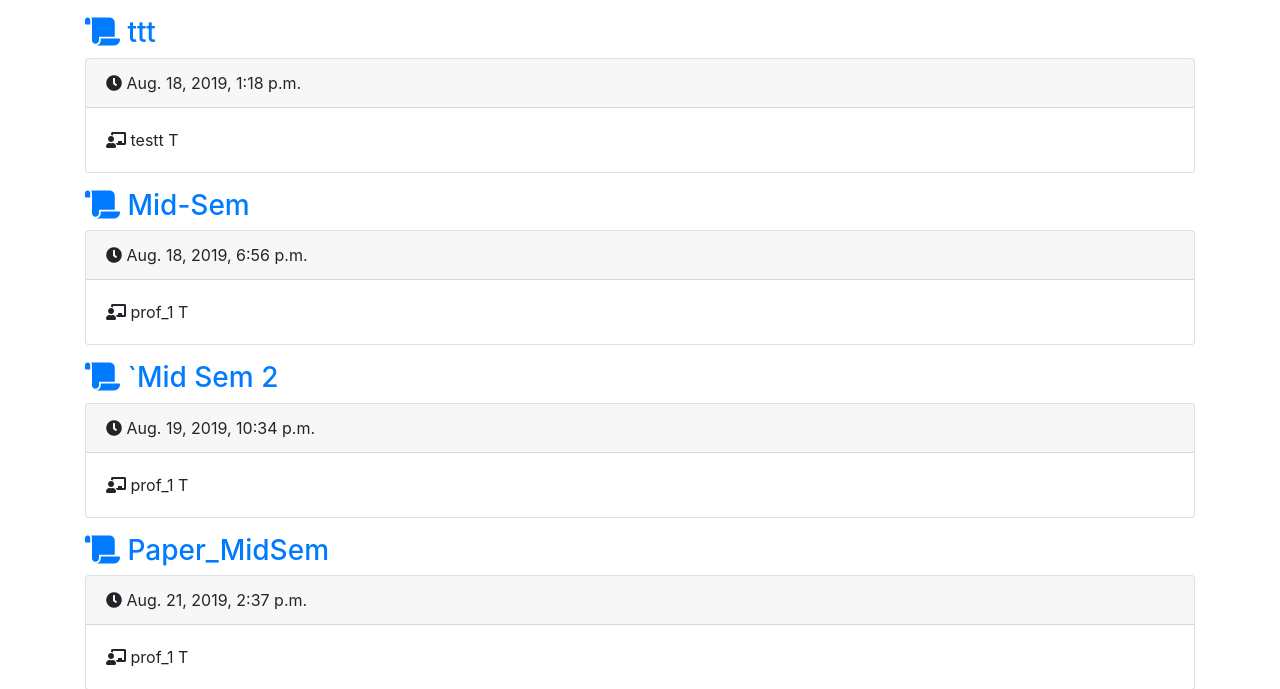
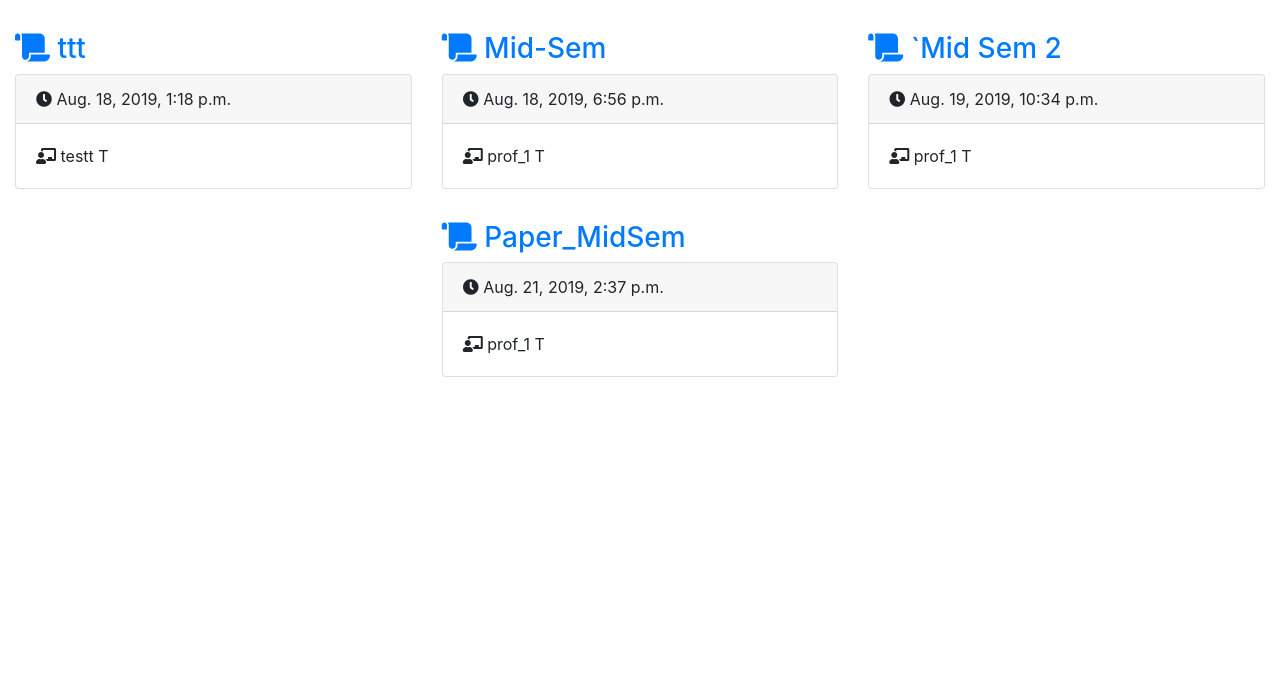
Before and after one commit to Abhinav-Rawat/QuizMe, a Django app: template AdminTestPapers/templates/alltests.html in a window 1280 px wide. Shown: the part 56-745 px from the top of the page. Run offline with Django 3.2, Linux system fonts and the light colour scheme; the template is opened without the code that fills it: values that come from a table or form of the project are taken from there, others are empty; data comes from the database, SQL or seed files in the repository; some libraries are stand-ins or nearby versions.

Commit message:
minor changes (UI)

```diff
--- a/AdminTestPapers/templates/alltests.html
+++ b/AdminTestPapers/templates/alltests.html
@@ -1,8 +1,9 @@
 {% extends "base.html" %}
 {% block content %}
 
+<div class="row">
     {% for paper in papers%}
-<div class="container mt-3 mb-3">
+    <div class="container mt-3 mb-3 col-md-4 col-sm-12">
         <a href="taketest/?id={{paper.id}}">
             <h3><i class="fas fa-scroll"></i> {{paper.title_text}}</h3>
         </a>
@@ -12,6 +13,7 @@
         </div>
     </div>
     {% endfor %}
+</div>
 
 
 {% endblock %}
```
Lines whose indentation alone changed are shown as unchanged.
